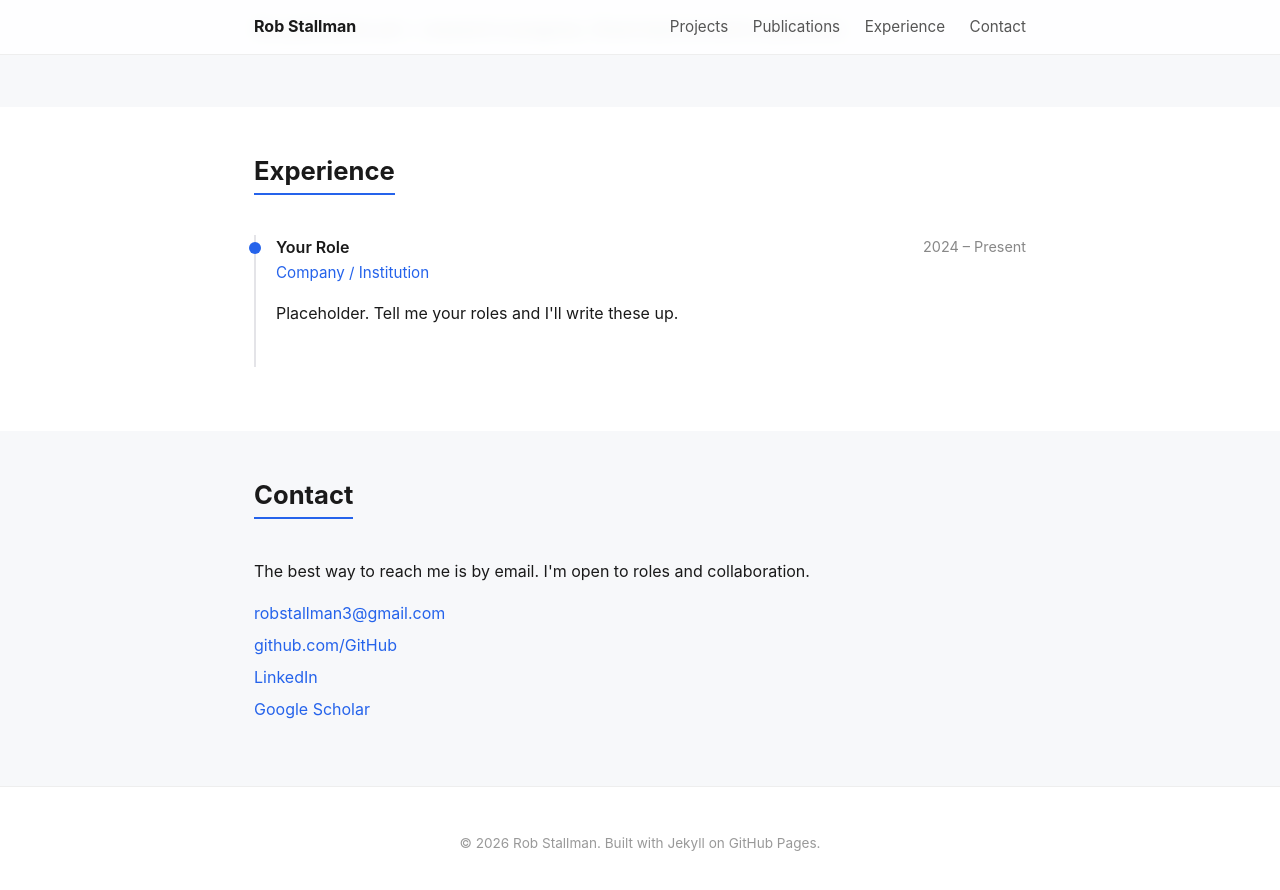
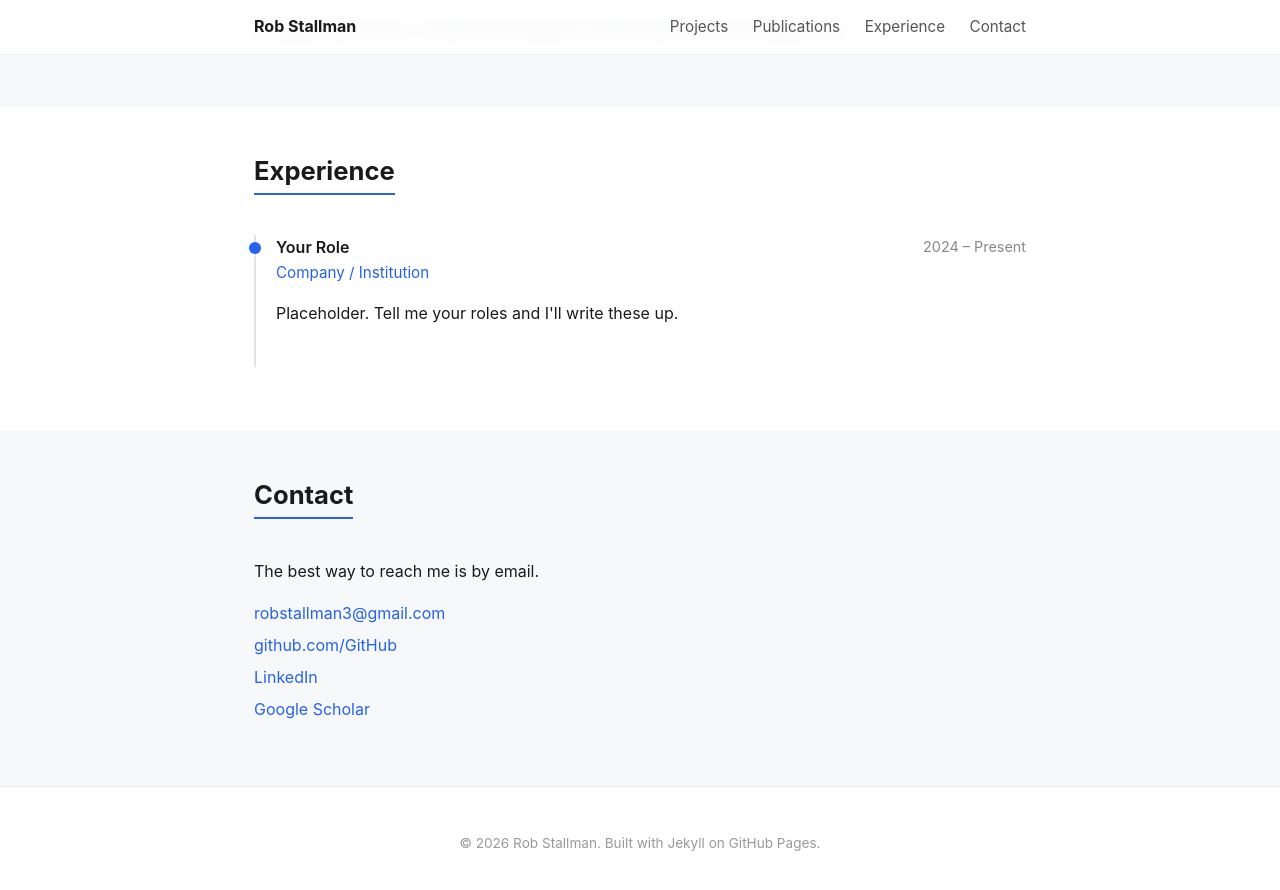
Before and after one commit to robstallman/robstallman.github.io, a Jekyll site: the page built from index.html, in a window 1280 px wide and 900 px high, scrolled down 984 px. Shown: the top 890 px of the window. Built offline with Jekyll 4.4.1, drawn with Linux system fonts in a browser that asks for light colours.

Commit message:
Minor fixes

```diff
--- a/_config.yml
+++ b/_config.yml
@@ -15,7 +15,7 @@ github: robstallman
 linkedin: "rob-stallman"        # e.g. "robstallman"
 scholar: ""         # Google Scholar profile URL
 # Path to your résumé PDF (drop the file in /files/). Leave blank to hide.
-CV: "/files/cv.pdf"          # e.g. "/files/resume.pdf"
+resume: "/files/cv.pdf"          # e.g. "/files/resume.pdf"
 
 # ─────────────────────────────────────────────────────────────
 # Build settings — you normally won't need to touch these.
--- a/_includes/contact.html
+++ b/_includes/contact.html
@@ -1,7 +1,7 @@
 <section id="contact" class="section section-alt">
   <div class="container">
     <h2>Contact</h2>
-    <p>The best way to reach me is by email. I'm open to roles and collaboration.</p>
+    <p>The best way to reach me is by email.</p>
     <ul class="contact-list">
       {% if site.email %}<li><a href="mailto:{{ site.email }}">{{ site.email }}</a></li>{% endif %}
       {% if site.github %}<li><a href="https://github.com/{{ site.github }}">github.com/{{ site.github }}</a></li>{% endif %}
```
